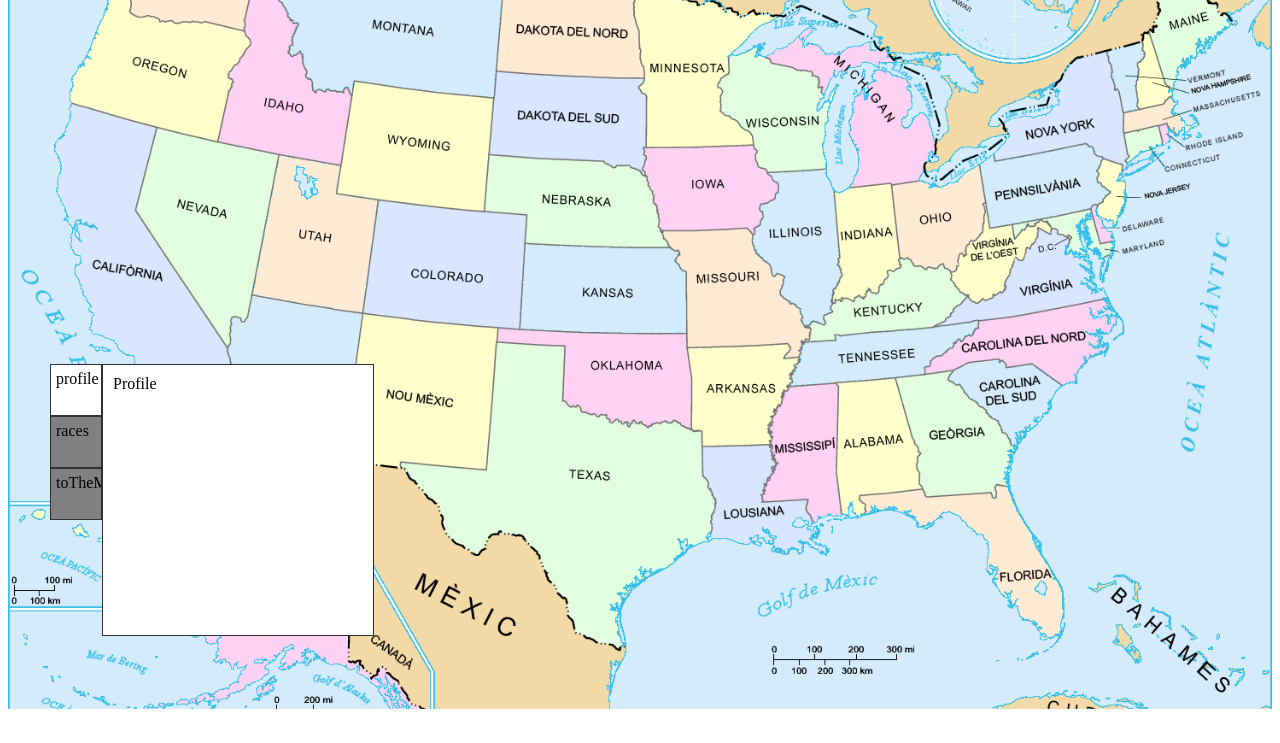
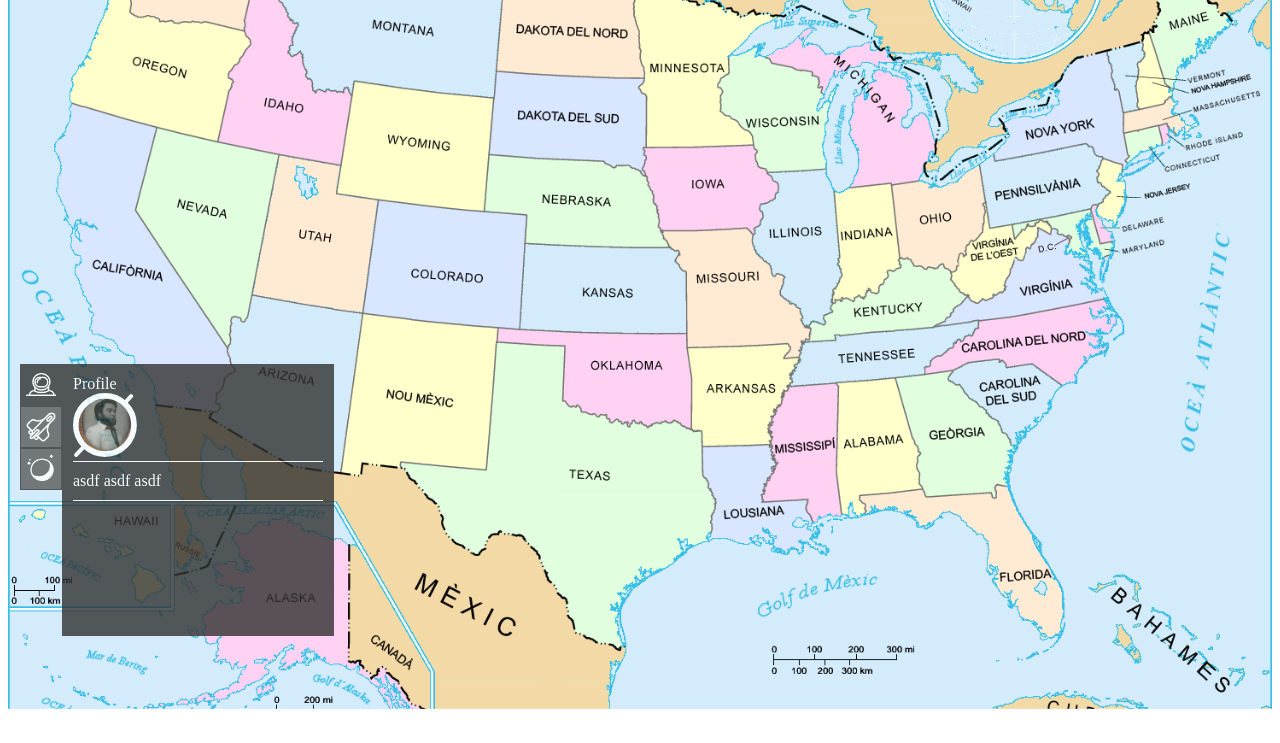
Before and after one commit to sambev/to-the-moon, a website: page views/index.html in a window 1280 px wide. Shown: the part 134-877 px from the top of the page. Drawn offline with nearby package versions, Linux system fonts and the light colour scheme.

Commit message:
correct logo, other assets; beginning of profile page

```diff
--- /dev/null
+++ b/static/profile.html
@@ -0,0 +1,62 @@
+<header>Profile</header>
+<section class="personal-info">
+    <svg
+       xmlns:dc="http://purl.org/dc/elements/1.1/"
+       xmlns:cc="http://creativecommons.org/ns#"
+       xmlns:rdf="http://www.w3.org/1999/02/22-rdf-syntax-ns#"
+       xmlns:svg="http://www.w3.org/2000/svg"
+       xmlns="http://www.w3.org/2000/svg"
+       version="1.1"
+       width="63.875507"
+       height="63.964371"
+       id="svg2">
+      <defs
+         id="defs4" />
+         <pattern id="img1" patternUnits="userSpaceOnUse" width="100" height="100">
+            <image xlink:href="/static/images/brother-brigham.jpg" x="0" y="0" width="85" height="85" />
+        </pattern>
+      <metadata
+         id="metadata7">
+        <rdf:RDF>
+          <cc:Work
+             rdf:about="">
+            <dc:format>image/svg+xml</dc:format>
+            <dc:type
+               rdf:resource="http://purl.org/dc/dcmitype/StillImage" />
+            <dc:title></dc:title>
+          </cc:Work>
+        </rdf:RDF>
+      </metadata>
+      <g
+         transform="translate(-8.9495556,-967.3987)"
+         id="layer1">
+        <path
+           d="m 70.275064,46.97427 a 29.387754,29.387754 0 1 1 -58.775508,0 29.387754,29.387754 0 1 1 58.775508,0 z"
+           transform="translate(0,952.36218)"
+           id="path2989"
+           style="fill-opacity:1;stroke-width:5.0999999;stroke-miterlimit:4;stroke-opacity:1;stroke-dasharray:none"
+           class="svg-border"/>
+        <path
+           d="M 12.138421,77.000887 67.080745,18.225377 z"
+           transform="translate(0,952.36218)"
+           id="path3763"
+           style="stroke-width:4;stroke-linecap:round;stroke-linejoin:round;stroke-miterlimit:4;stroke-opacity:1;stroke-dasharray:none"
+           class="svg-axis"/>
+        <path
+           d="m 32.980793,72.204206 c -1.460475,-0.476172 -4.207223,-1.85845 -6.103885,-3.07173 -17.5037911,-11.19704 -16.074029,-36.44936 2.586054,-45.674625 4.135322,-2.044441 5.564993,-2.41738 9.987658,-2.605347 8.10203,-0.344343 14.593776,2.105391 20.045675,7.564464 12.872715,12.889651 9.013156,34.522237 -7.569055,42.42408 -3.639651,1.734386 -4.902338,1.994275 -10.221827,2.103877 -3.712629,0.07649 -7.100265,-0.211116 -8.72462,-0.740719 z"
+           transform="translate(0,952.36218)"
+           id="path3761"
+           style=";fill-opacity:1;stroke-width:3.25820756;stroke-miterlimit:4;stroke-opacity:1;stroke-dasharray:none"
+           class="svg-middle"
+           fill="url(#img1)"
+           />
+      </g>
+    </svg>
+
+  <div class="menu-middle-section">
+    <span>asdf</span>
+    <span>asdf</span>
+    <span>asdf</span>
+  </div>
+</section>
+<section class="personal-stats"></section>
--- a/static/scss/main.scss
+++ b/static/scss/main.scss
@@ -3,13 +3,13 @@ $site-vertical-pad: 10px;
 $site-primary-color: #313131;
 
 $controls-inset-top: 20px;
-$controls-inset-side: 50px;
+$controls-inset-side: 20px;
 $controls-inset-bottom: 20px;
 $controls-vertical-spacing: 100px;
-$control-background: white;
-$control-background-dark: grey;
+$control-background: $site-primary-color;
+$control-background-dark: $site-primary-color;
 $control-padding: 10px;
-$control-disabled-color: grey;
+$control-disabled-color: #5A5A5A;
 
 
 
@@ -55,30 +55,70 @@ $control-disabled-color: grey;
 				}
 				& + label {
 					overflow: hidden;
-					height: 40px;
-					width: 40px;
+					padding: 5px;
 					display: block;
 					margin: 0px;
 					//border-top-left-radius: 5px;
 					//border-bottom-left-radius: 5px;
 					@include standard-borders;
-					padding: 5px;
 					background-color: $control-disabled-color;
+					opacity: .8;
 					list-style-type:none;
+    				line-height: 0;
+					& img {
+						width:30px;
+						vertical-align: middle;
+					}
 				}
 			}
 		}
 		.menu-display {
+			color: white;
+			opacity: .8;
 			padding: $control-padding;
 			float: left;
-			min-width: 250px;
+			width: 250px;
 			background-color: $control-background;
 			@include standard-borders;
 			//border-radius: 5px;
 			min-height: 250px;
+			.menu-middle-section {
+				width: 100%;
+				border-top: 1px solid white;
+				border-bottom: 1px solid white;
+				padding: 10px 0px;
+				.span{
+					width:30px;
+					border-left: 1px solid white;
+					&:first-child {
+						border: none;
+					}
+
+				}
+
+			}
 		}
 	}
 }
+
+
+.personal-info {
+	.svg-border{
+		fill: white;
+		stroke: white;
+	}
+	.svg-axis {
+		fill: white;
+		stroke: white;
+	}
+	.svg-middle {
+		background-image: url("/static/images/TTM-logo.png")
+	}
+}
+
+
+
+// IMAGE STUFF /////////////////////////
 
 .map-itself {
 	width: 100%;
--- a/views/index.html
+++ b/views/index.html
@@ -11,18 +11,20 @@
         <section class="map">
             <section class="controls-overlay">
                 <div class="logo control-element">
-                    <img class="logo-img" src="/static/images/logo.svg"/>
+                    <img class="logo-img" src="/static/images/TTM-logo.png"/>
                 </div>
                 <div class="side-menu control-element">
                     <span class="menu-buttons">
-                        <input id="profile-tab" name="currentTab" ng-model="currentTab" type="radio" value="profile"/><label for="profile-tab">profile</label>
-                        <input id="races-tab" name="currentTab" ng-model="currentTab" type="radio" value="races"/><label for="races-tab">races</label>
-                        <input id="toTheMoon-tab" name="currentTab" ng-model="currentTab" type="radio" value="toTheMoon"/><label for="toTheMoon-tab">toTheMoon</label>
+                        <input id="profile-tab" name="currentTab" ng-model="currentTab" type="radio" value="profile"/><label for="profile-tab"><img src="/static/images/icon-profile.png"></label>
+                        <input id="races-tab" name="currentTab" ng-model="currentTab" type="radio" value="races"/><label for="races-tab"><img src="/static/images/icon-mission.png"></label>
+                        <input id="toTheMoon-tab" name="currentTab" ng-model="currentTab" type="radio" value="toTheMoon"/><label for="toTheMoon-tab"><img src="/static/images/icon-moon.png"></label>
                     </span>
                     <span ng-switch on="currentTab" class="menu-display">
 
                         <!--no templates or nothing? yeah, this really is quick and dirty; mostly dirty-->
-                        <div ng-switch-when="profile">Profile</div>
+                        <div class="profile" ng-switch-when="profile">
+                            <div ng-include src="'/static/profile.html'"></div>
+                        </div>
                         <div ng-switch-when="races">Races</div>
                         <div ng-switch-when="toTheMoon">Moon</div>
 
```
Also changed, not shown: views/profile.html (added, +56 -0 lines), static/css/main.css, static/images/TTM-logo.png (added), static/images/brother-brigham.jpg (added), static/images/icon-mission.png (added), static/images/icon-moon.png (added), static/images/icon-profile.png (added).
